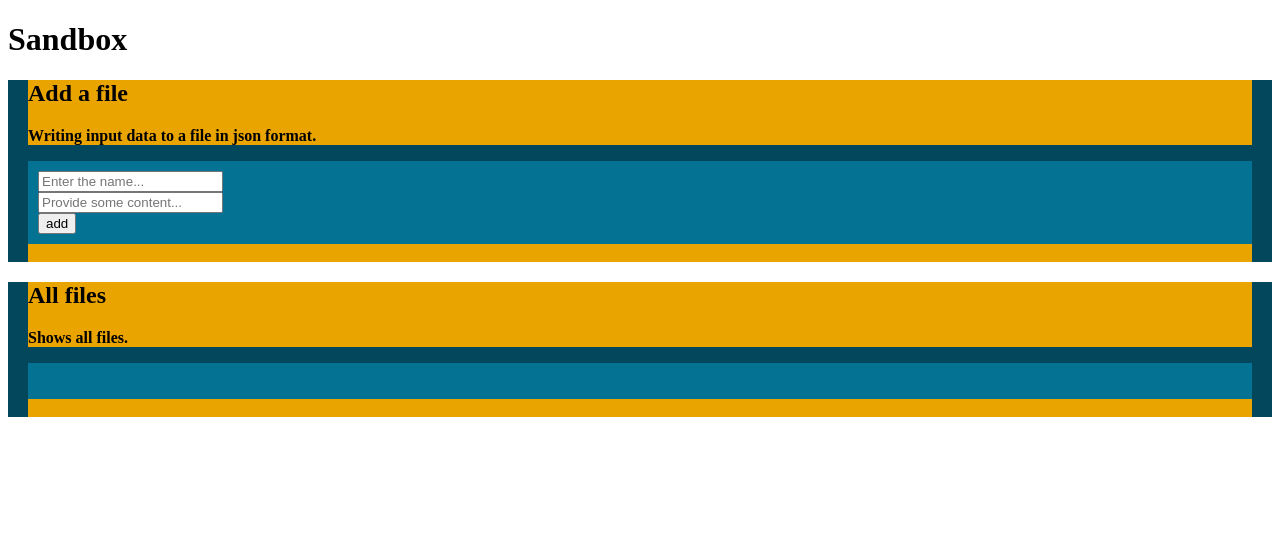
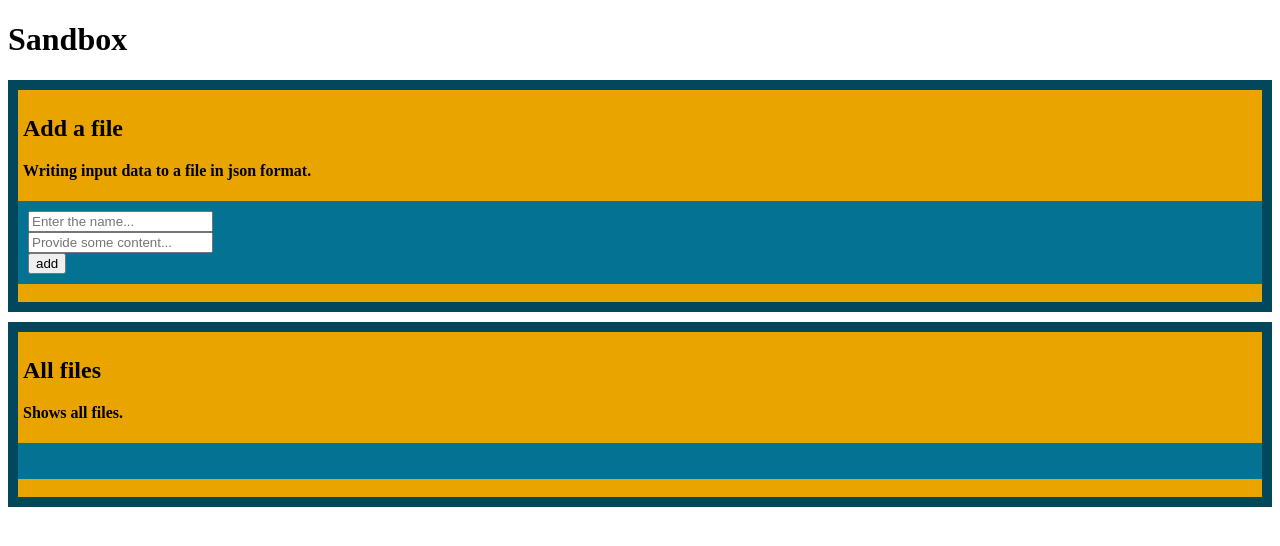
Before and after one commit to thoduerr/sandbox-nodejs, a website: page views/index.html in a window 1280 px wide. Drawn offline with nearby package versions, Linux system fonts and the light colour scheme; files that its build step writes are made by us from their sources; no server answers.

Commit message:
style change

```diff
--- a/src/sass/style.scss
+++ b/src/sass/style.scss
@@ -19,20 +19,20 @@ $color-secondary-2-4: #921400;
 
 section {
   background: $color-primary-4;
+  margin: 10px 0;
+  padding: 10px;
 }
 
 article {
   background-color: $color-primary-0;
-  margin: 0 20px;
   padding: 10px;
 }
 
 header {
   background-color: $color-secondary-1-0;
-  margin: 0 20px;
+  padding: 5px;
 }
 
 footer {
   background-color: $color-secondary-1-0;
-  margin: 0 20px;
 }
```
